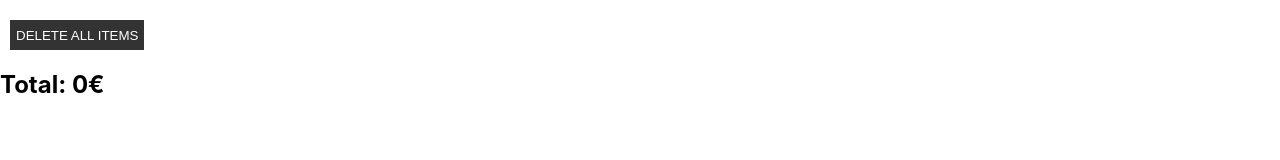
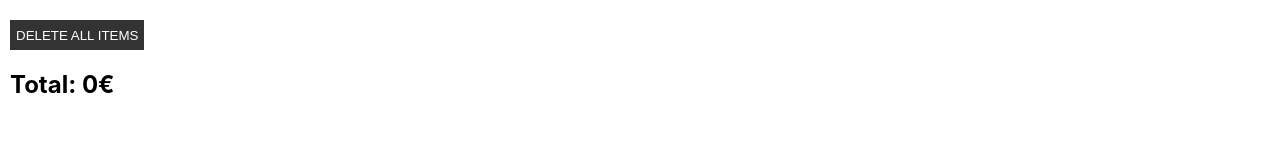
Before and after one commit to andrsdtr/web-dev-6104795, a React (Create React App) app in the folder onlineshop/: page /cart in a window 1280 px wide. Shown: the part 122-282 px from the top of the page. Built offline with nearby package versions, Linux system fonts and the light colour scheme.

Commit message:
added function to remove items from cart + cleaned up code

```diff
--- a/onlineshop/src/Components/Cart/Cart.css
+++ b/onlineshop/src/Components/Cart/Cart.css
@@ -2,6 +2,15 @@ h1 {
     text-align: center;
 }
 
+.price {
+    font-weight: bold;
+}
+
+.total {
+    padding-left: 10px;
+}
+
+/* styling cards */
 .cart {
     display: grid;
     grid-template-columns: 1fr 1fr 1fr 1fr 1fr;
@@ -29,6 +38,7 @@ h1 {
     margin: 10px;
 }
 
+/* Styling buttons */
 .cart button {
     border: none;
     outline: none;
@@ -54,7 +64,3 @@ button:hover {
     text-transform: uppercase;
     margin-left: 10px;
 }
-
-.price {
-    font-weight: bold;
-}
--- a/onlineshop/src/Components/Cart/Cart.jsx
+++ b/onlineshop/src/Components/Cart/Cart.jsx
@@ -5,13 +5,6 @@ import {useState, useEffect} from 'react';
 const LOCAL_STORAGE_KEY = 'onlineshop.cart'
 
 function Cart(props) {
-
-    function update() {
-        window.location.reload();
-        return false;
-    }
-
-
 
     const [cart, setCart] = useState([]);
 
@@ -26,9 +19,11 @@ function Cart(props) {
         localStorage.setItem(LOCAL_STORAGE_KEY, JSON.stringify(cart))
     }, [cart])
 
+    //function to delete local storage => Cartcontent
     function deleteItems() {
         localStorage.clear();
-        update()
+        window.location.reload();
+        return false;
     }
 
     var total = 0;
@@ -40,6 +35,7 @@ function Cart(props) {
     }
 
     return(
+       //rendering the array of cartContent
        <div>
            <h1>Your Cart</h1>
            <button className="del-button" onClick= {() => deleteItems()}>Delete All Items</button>
@@ -50,10 +46,10 @@ function Cart(props) {
                     <a>{album.name}</a>
                     <a>{album.artist}</a>
                     <a className="price">{album.price}</a>
-                    <button>Delete</button>
+                     <button onClick={() => props.deleteCart(index)}>Delete</button>
                 </div>
                 ))}
-                <h2>Total: {total}€</h2>
+                <h2 className="total">Total: {total}€</h2>
           </div>
        </div>
     );
--- a/onlineshop/src/Components/Navbar/Nav.css
+++ b/onlineshop/src/Components/Navbar/Nav.css
@@ -2,6 +2,7 @@
     text-align: center
 }
 
+/* Styling navbar */
 nav{
     display: flex;
     justify-content: space-around;
@@ -9,6 +10,7 @@ nav{
     background: rgb(243, 243, 243);
 }
 
+/* Styling logo */
 nav .logo-text {
     text-transform: uppercase;
     margin-left: 10px;
@@ -20,6 +22,7 @@ nav .logo-text {
     justify-content: center
 }
 
+/* Styling navbar-elements */
 .nav-elements{
     list-style-type: none;
     width: 50%;
--- a/onlineshop/src/Components/Navbar/Nav.jsx
+++ b/onlineshop/src/Components/Navbar/Nav.jsx
@@ -4,6 +4,7 @@ import {Link} from 'react-router-dom';
 
 function Nav() {
     return(
+        //first div: logo, ul: assigning navbar elements to routs
        <nav>
            <div className="logo">
                 <div className="logo-img">
--- a/onlineshop/src/Components/Productpage/Productpage.jsx
+++ b/onlineshop/src/Components/Productpage/Productpage.jsx
@@ -56,7 +56,7 @@ function Productpage(props) {
         name: "Gaucho",
         artist: "Steely Dan",
         price: "17.99€",
-        cover: "https://media1.jpc.de/image/w600/front/0/0008811205522.jpg"
+        cover: "https://upload.wikimedia.org/wikipedia/en/8/8f/Steely_Dan_-_Gaucho.jpg"
     },
     {
         name: "Over-Nite Sensation",
@@ -83,18 +83,6 @@ function Productpage(props) {
     localStorage.setItem(LOCAL_STORAGE_KEY, JSON.stringify(cart))
   }, [cart])
 
-  //function to add items to the cart
-  const addToCart = (album) => {
-    //add album to the cart
-    setCart([...cart, album])
-    props.updateCart(cart)
-    window.location.reload()
-    return false
-    console.log(album.name, "added du cart.")
-    console.log("Cart conatains", cart.length+1, "items.")
-
-  }
-
   return (
     //rendering the array of albums
     <div className="App">
@@ -106,7 +94,7 @@ function Productpage(props) {
               <pre>{album.artist}</pre>
               <img src = {album.cover} alt = {album.cover}/>
               <h4>{album.price}</h4>
-              <button onClick= {() => addToCart(album)}>Add to Cart</button>
+              <button onClick= {() => props.updateCart(album)}>Add to Cart</button>
           </div>
         ))}
       </div>
--- a/onlineshop/src/Components/Router.jsx
+++ b/onlineshop/src/Components/Router.jsx
@@ -31,7 +31,7 @@ class Router extends Component {
   }
 
   deleteCart (input) {
-    this.state.cart.splice(this.state.cart.indexOf(input), 1)
+    this.state.cart.splice(input, 1)
     localStorage.setItem(LOCAL_STORAGE_KEY, JSON.stringify(this.state.cart))
     this.forceUpdate()
   }
@@ -44,7 +44,7 @@ class Router extends Component {
                   <Switch>
                       <Route path="/" exact component={Productpage} />
                       <Route path="/productpage" render={(props) => <Productpage {... props} cartContent={this.state.cart} updateCart={this.updateCart.bind(this)}/>} />
-                      <Route path="/cart" render={(props) => <Cart {... props} cartContent={this.state.cart} updateCart={this.updateCart.bind(this)} deleteCart={this.deleteCart.bind()}/>} />
+                      <Route path="/cart" render={(props) => <Cart {... props} cartContent={this.state.cart} updateCart={this.updateCart.bind(this)} deleteCart={this.deleteCart.bind(this)}/>} />
                       <Route path="/checkout" component={Checkout} />
                   </Switch>
             </div>
```
Also changed, not shown: 1 other file (tests, documents, lock files or other folders).
